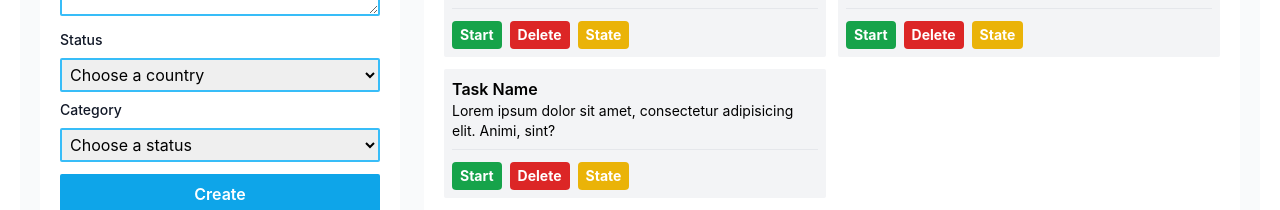
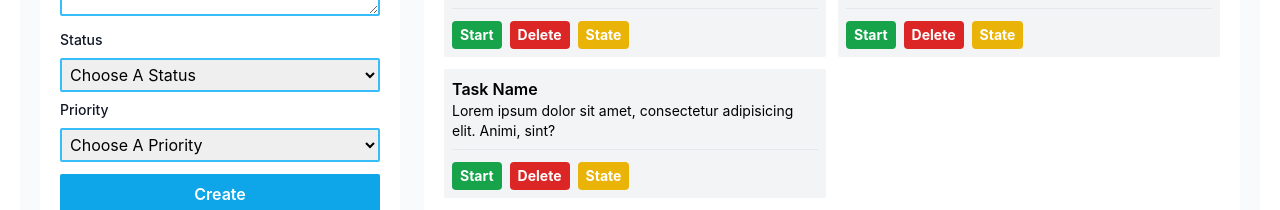
Before and after one commit to KaraniAbdellah/BeFocused_APP, a React (Create React App) app in the folder my_app/: page / in a window 1280 px wide. Shown: the part 320-530 px from the top of the page. Built offline with nearby package versions, Linux system fonts and the light colour scheme.

Commit message:
change the content

```diff
--- a/my_app/src/Aside.jsx
+++ b/my_app/src/Aside.jsx
@@ -25,18 +25,18 @@ function Aside() {
                 <textarea type="text" placeholder='description here...' className="p-1 rounded-sm w-[100%] task_name outline-sky-500 border-sky-400 border-solid border-x-2 border-y-2"/>
             </div>
             <div className="mb-2 status">
-                <label for="countries" class="block mb-2 text-sm font-medium text-gray-900 dark:text-white">Status</label>
-                <select id="countries" class="p-1 rounded-sm w-[100%] task_name outline-sky-500 border-sky-400 border-solid border-x-2 border-y-2">
-                    <option selected>Choose a country</option>
+                <label for="status" class="block mb-2 text-sm font-medium text-gray-900 dark:text-white">Status</label>
+                <select id="status" class="p-1 rounded-sm w-[100%] task_name outline-sky-500 border-sky-400 border-solid border-x-2 border-y-2">
+                    <option selected>Choose A Status</option>
                     <option value="To Do">To Do</option>
                     <option value="Doing">Doing</option>
                     <option value="Done">Done</option>
                 </select>
             </div>
             <div className="mb-2 priority">
-                <label for="countries" class="block mb-2 text-sm font-medium text-gray-900 dark:text-white">Category</label>
-                <select id="countries" class="p-1 rounded-sm w-[100%] task_name outline-sky-500 border-sky-400 border-solid border-x-2 border-y-2">
-                    <option selected>Choose a status</option>
+                <label for="priority" class="block mb-2 text-sm font-medium text-gray-900 dark:text-white">Priority</label>
+                <select id="priority" class="p-1 rounded-sm w-[100%] task_name outline-sky-500 border-sky-400 border-solid border-x-2 border-y-2">
+                    <option selected>Choose A Priority</option>
                     <option value="High">High</option>
                     <option value="Medium">Medium</option>
                     <option value="Low">Low</option>
```
